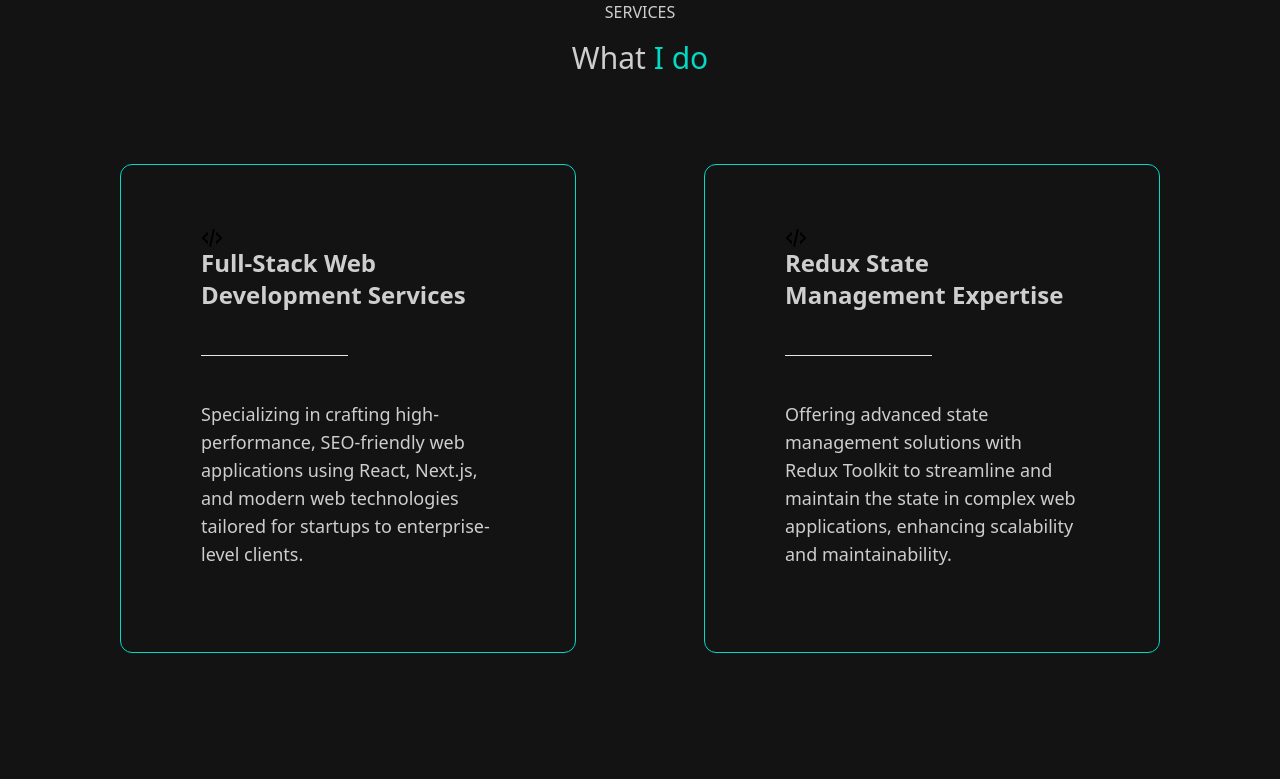
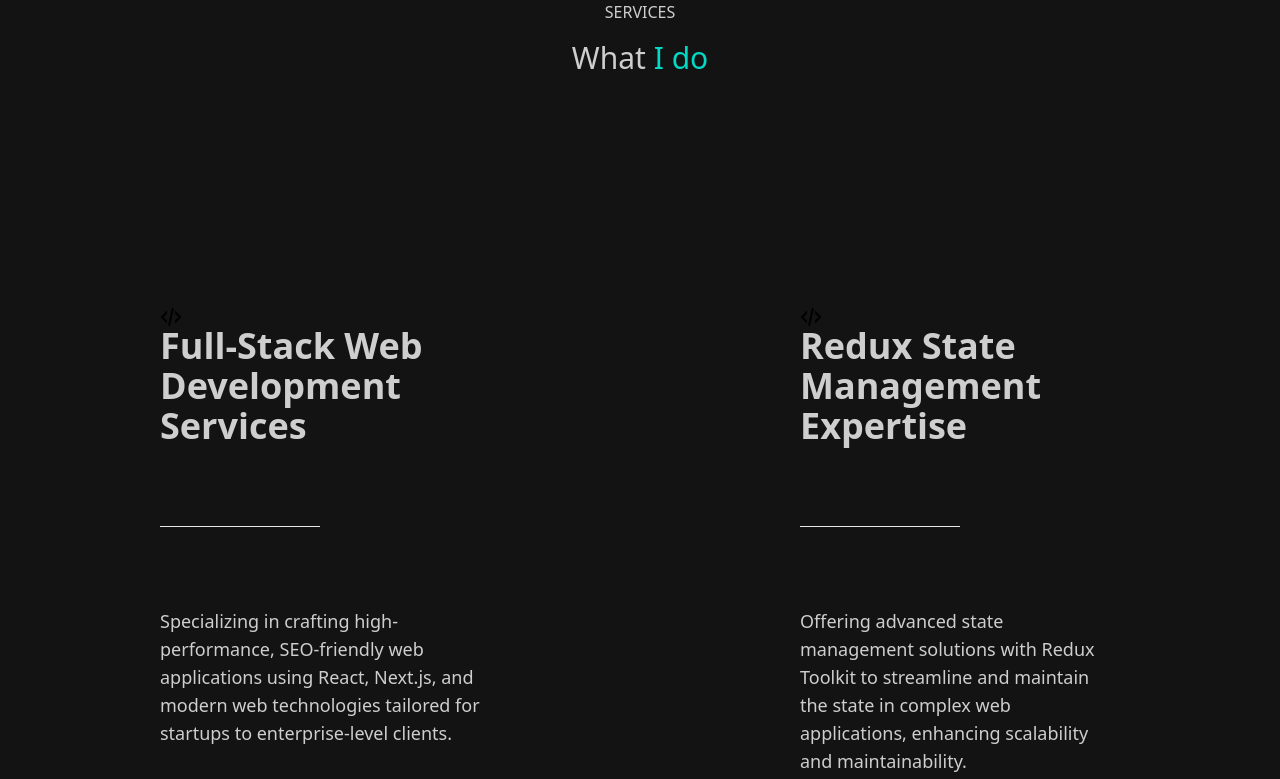
Before and after one commit to LordCail1/portfolio_front_end, a Next.js app: page / in a window 1280 px wide. Shown: the part 880-1659 px from the top of the page. Built offline with nearby package versions, Linux system fonts and the light colour scheme; a web font is replaced by a local one.

Commit message:
changed the style of the cards to being a 'panel'

```diff
--- a/src/assets/colors.ts
+++ b/src/assets/colors.ts
@@ -2,6 +2,7 @@ const colors = {
 	mint_morning: "#02dac5",
 	nero: "#262626",
 	blue_island: "#131313",
+	blue_island_hover: '#1C1C1C',
 	american_silver: "#cecece",
 	eerie_black: "#1C1C1C",
 }
--- a/src/components/ServicesSection/ServiceCard/ServiceCard.tsx
+++ b/src/components/ServicesSection/ServiceCard/ServiceCard.tsx
@@ -15,7 +15,7 @@ export default function ServiceCard({ description, icon, title }: Props) {
 	return (
 		<article
 			className={
-				"group m-10 flex-grow basis-1/4 cursor-pointer flex-col items-center justify-center rounded-xl border border-solid border-mint_morning px-20 py-10 transition hover:bg-mint_morning"
+				"flex-grow basis-1/2 cursor-pointer flex-col items-center justify-center p-40 transition hover:bg-blue_island_hover"
 			}
 		>
 			<figure className="pt-6">
@@ -23,13 +23,13 @@ export default function ServiceCard({ description, icon, title }: Props) {
 					src={codeSymbol}
 					alt=""
 				/>
-				<h1 className="pb-11 text-2xl font-bold text-american_silver group-hover:text-black">
+				<h1 className="pb-20 text-4xl font-bold text-american_silver group-hover:text-black">
 					{title}
 				</h1>
 			</figure>
 			<div className="text-american_silver group-hover:text-black">
 				<hr className="w-1/2 group-hover:border-black" />
-				<p className="py-11 text-lg ">{description}</p>
+				<p className="py-20 text-lg ">{description}</p>
 			</div>
 		</article>
 	)
--- a/src/components/ServicesSection/ServicesSection.tsx
+++ b/src/components/ServicesSection/ServicesSection.tsx
@@ -9,7 +9,7 @@ import ServiceCard from "./ServiceCard/ServiceCard"
 export default function ServicesSection() {
 	return (
 		<section
-			className="relative flex flex-col items-center bg-blue_island p-20 text-xs"
+			className="relative flex flex-col items-center bg-blue_island text-xs py-20"
 			id="services"
 		>
 			<Sectiontitle>SERVICES</Sectiontitle>
@@ -20,7 +20,7 @@ export default function ServicesSection() {
 					className="text-mint_morning"
 				/>
 			</SectionDescription>
-			<div className="flex flex-wrap justify-center gap-12">
+			<div className="flex flex-wrap justify-center">
 				<ServiceCard
 					icon={""}
 					title={"Full-Stack Web Development Services"}
```
